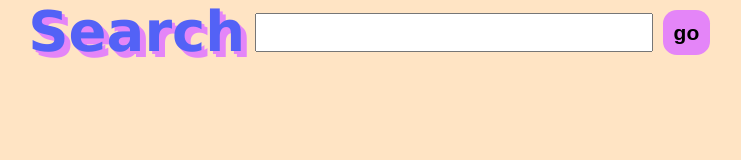
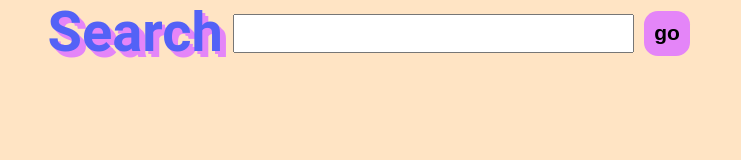
Before and after one commit to jeriko123/github_usercard, a website: page docs/index.html in a window 1280 px wide. Shown: the whole page, without its empty margins (271-1012 px from the left). Drawn offline with Linux system fonts and the light colour scheme.

Commit message:
fix: styles

```diff
--- a/docs/css/styles.css
+++ b/docs/css/styles.css
@@ -7,7 +7,7 @@
    background: bisque;
    font-weight: bold;
    font-size: 14px;
-   font-family: 'Lucida Sans', 'Lucida Sans Regular', 'Lucida Grande', 'Lucida Sans Unicode', Geneva, Verdana, sans-serif;
+   font-family: 'Roboto', 'Lucida Sans', 'Lucida Sans Regular', 'Lucida Grande', 'Lucida Sans Unicode', Geneva, Verdana, sans-serif;
  }
 
  #input {
@@ -15,7 +15,7 @@
    align-content: flex-start;
    font-weight: bold;
    font-size: 2em;
-   font-family: 'Lucida Sans', 'Lucida Sans Regular', 'Lucida Grande', 'Lucida Sans Unicode', Geneva, Verdana, sans-serif;
+   font-family: 'Roboto', 'Lucida Sans', 'Lucida Sans Regular', 'Lucida Grande', 'Lucida Sans Unicode', Geneva, Verdana, sans-serif;
  }
 
  #main_section {
--- a/docs/js/index.js
+++ b/docs/js/index.js
@@ -42,7 +42,7 @@
 
             userImage.src = (data.avatar_url === undefined) ? '' : data.avatar_url;
             pElement.textContent = checkNameLocation(data)
-
+            pElement.style="font-size: 1.2em"
             divElement.appendChild(userImage)
             divElement.appendChild(pElement)
             let mainSection =document.getElementById('main_section')
```
